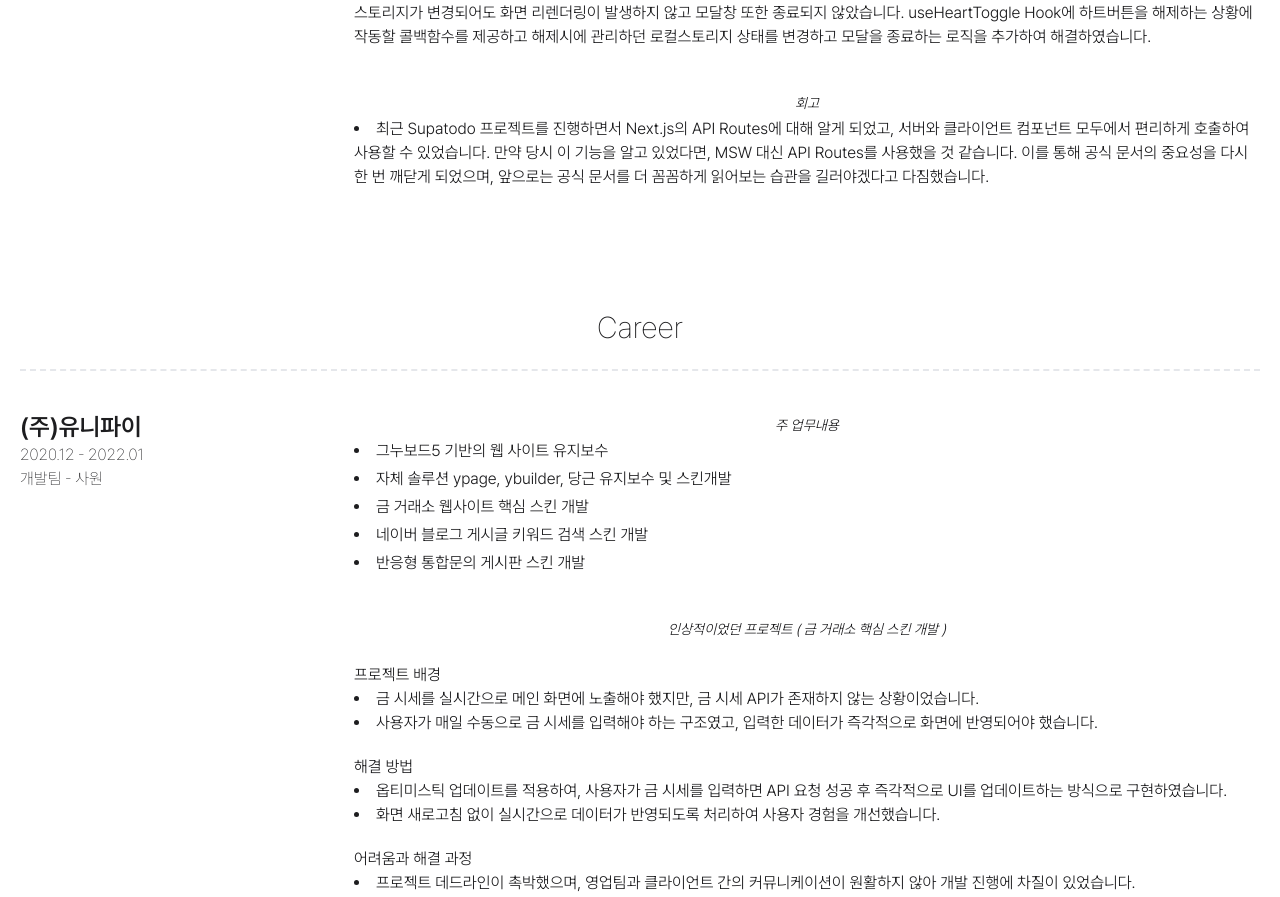
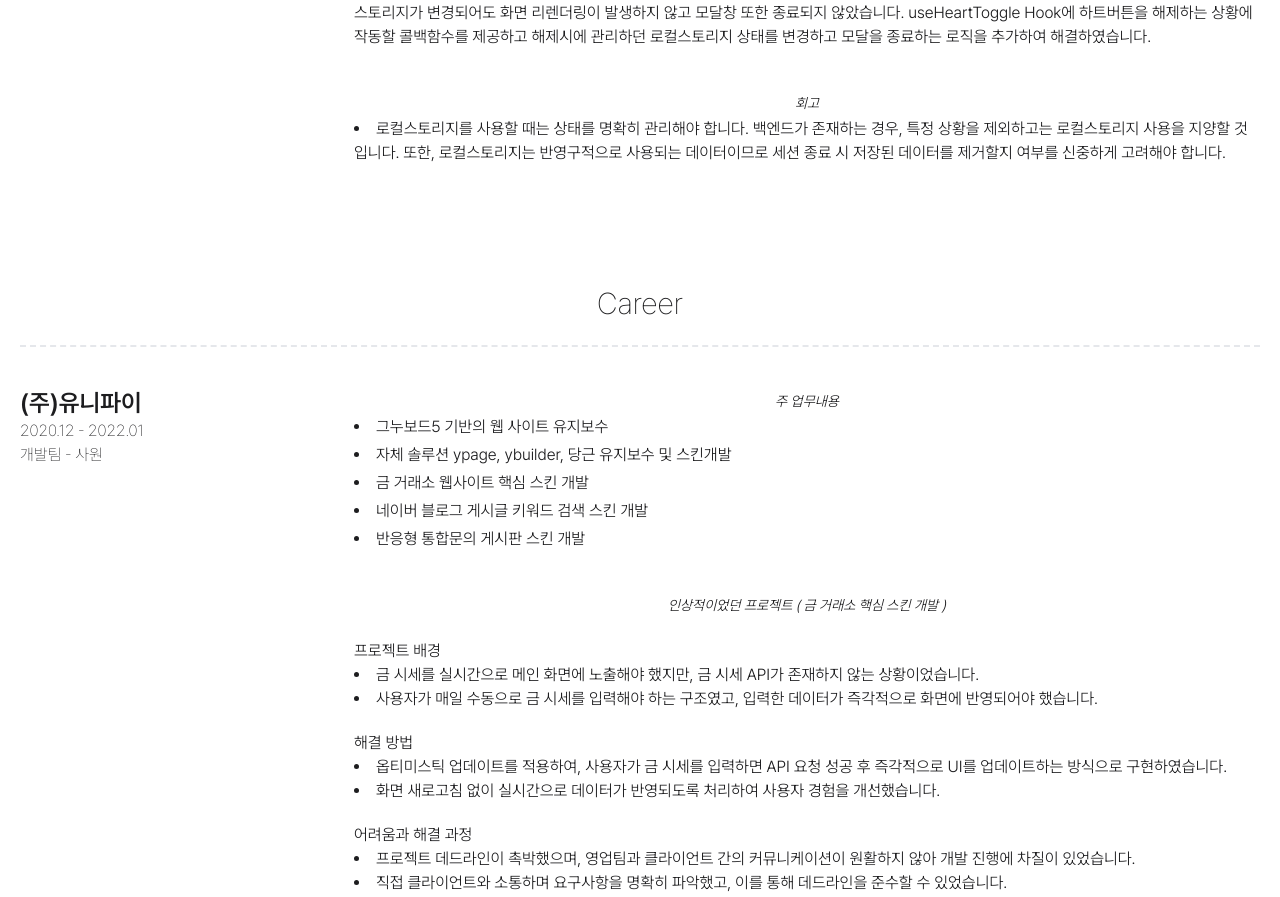
Before and after one commit to LogicRefinery/portfolio, a Next.js app: page / in a window 1280 px wide. Shown: the part 2969-3866 px from the top of the page. Built offline with nearby package versions, Linux system fonts and the light colour scheme.

Commit message:
회고 텍스트 수정

```diff
--- a/src/app/(index)/page.tsx
+++ b/src/app/(index)/page.tsx
@@ -405,13 +405,12 @@ export default function Home() {
                       </div>
                       <ul className="list-disc list-inside space-y-1">
                         <li>
-                          최근 Supatodo 프로젝트를 진행하면서 Next.js의 API
-                          Routes에 대해 알게 되었고, 서버와 클라이언트 컴포넌트
-                          모두에서 편리하게 호출하여 사용할 수 있었습니다. 만약
-                          당시 이 기능을 알고 있었다면, MSW 대신 API Routes를
-                          사용했을 것 같습니다. 이를 통해 공식 문서의 중요성을
-                          다시 한 번 깨닫게 되었으며, 앞으로는 공식 문서를 더
-                          꼼꼼하게 읽어보는 습관을 길러야겠다고 다짐했습니다.
+                          로컬스토리지를 사용할 때는 상태를 명확히 관리해야
+                          합니다. 백엔드가 존재하는 경우, 특정 상황을 제외하고는
+                          로컬스토리지 사용을 지양할 것입니다. 또한,
+                          로컬스토리지는 반영구적으로 사용되는 데이터이므로 세션
+                          종료 시 저장된 데이터를 제거할지 여부를 신중하게
+                          고려해야 합니다.
                         </li>
                       </ul>
                     </div>
```
